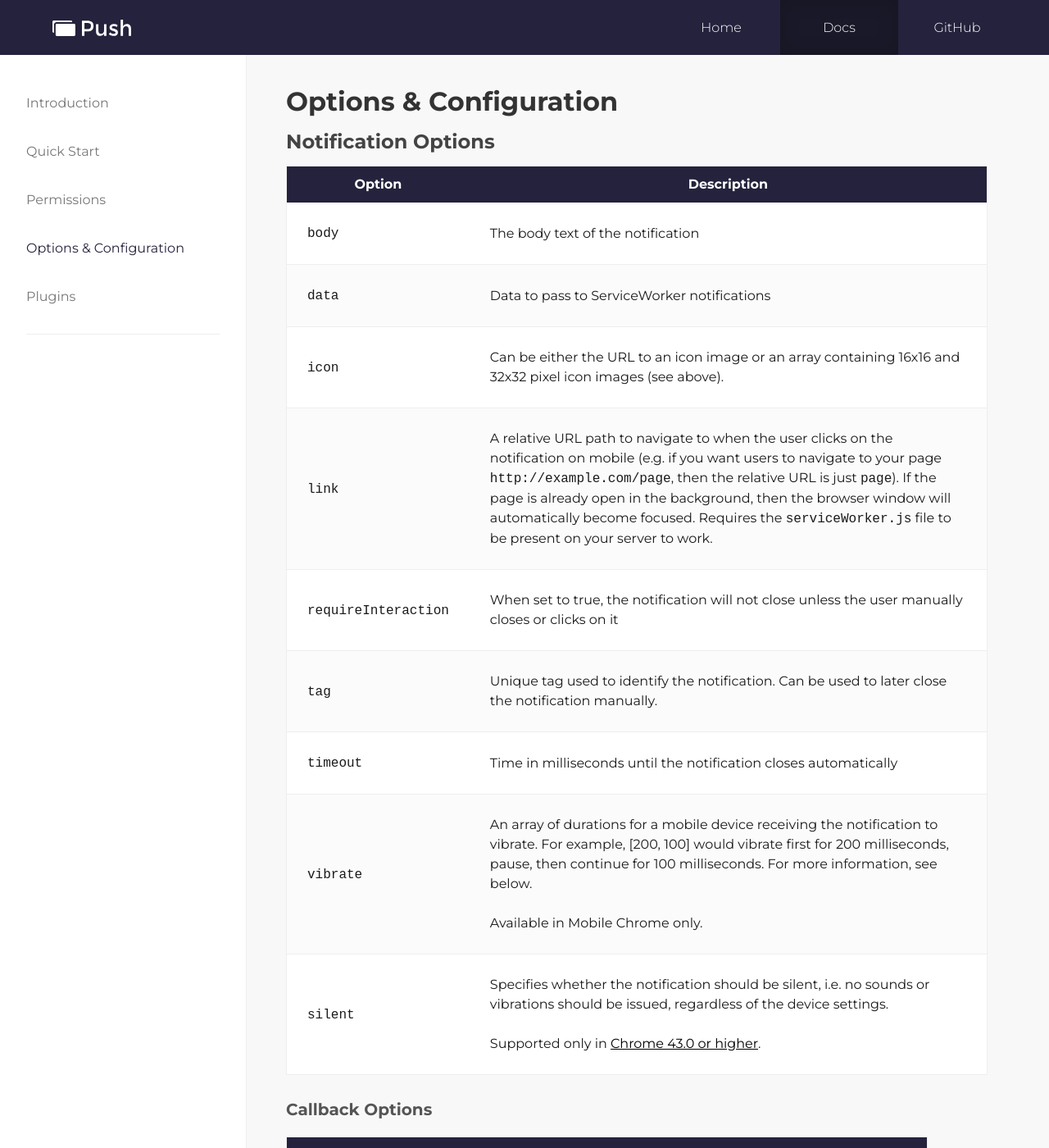
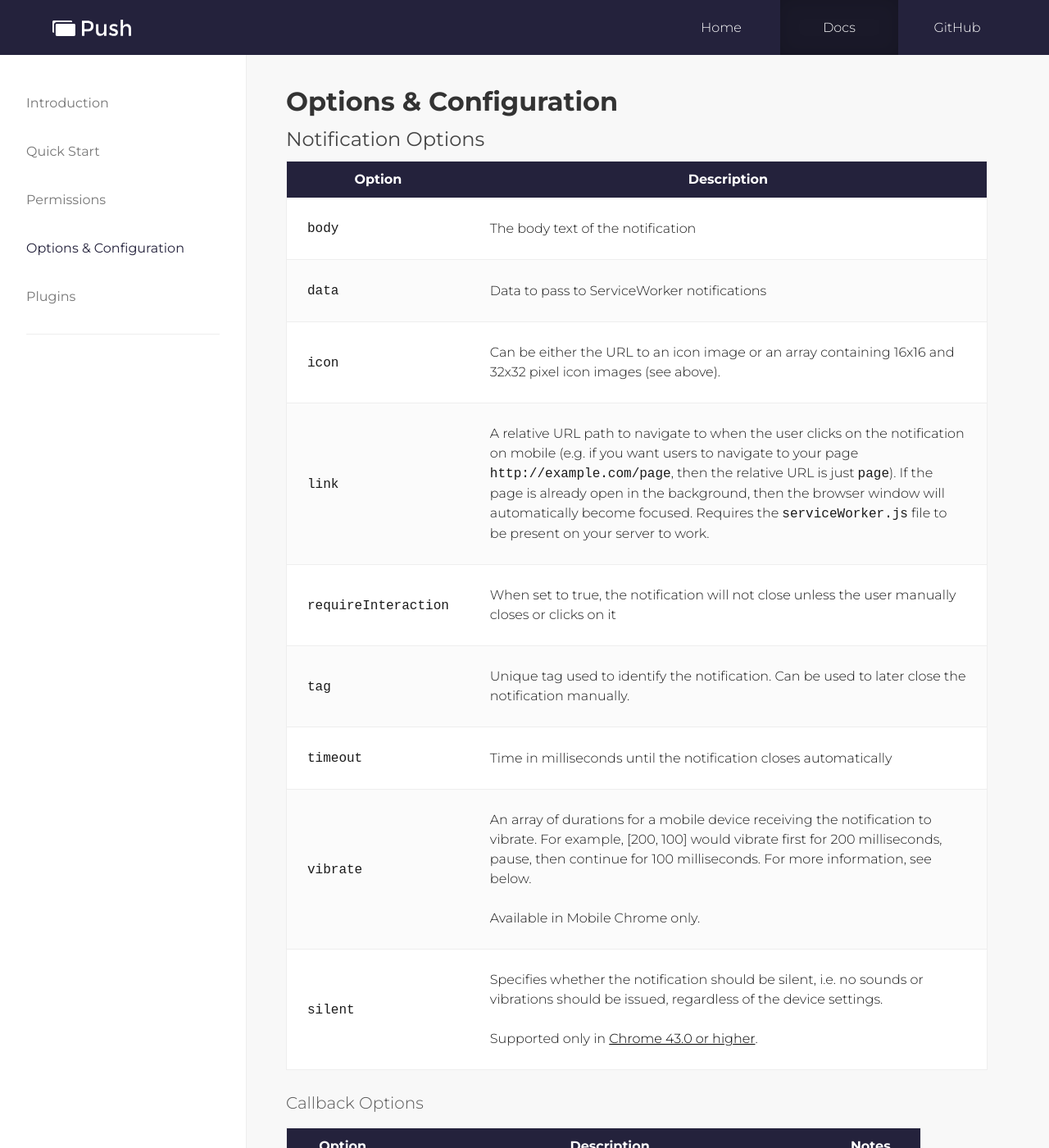
Before and after one commit to Nickersoft/push.js, a Jekyll site: the page built from docs/options.md, in a window 1280 px wide and 1400 px high. Shown: the whole window at 82% size. Built offline with Jekyll 4.4.1, drawn with Linux system fonts in a browser that asks for light colours; comment, search, counter and statistics services are not loaded.

Commit message:
Changed font weights of doc pages

```diff
--- a/css/documentation.css
+++ b/css/documentation.css
@@ -49,6 +49,7 @@
     border-left: 1px solid #eee;
     font-size: 16px;
     line-height: 1.5em;
+    font-weight: 300;
     margin-left: 300px;
     min-height: 800px;
     display: block;
@@ -76,12 +77,16 @@
 .documentation h2 {
     color: #444;
     font-size: 1.5em;
+    font-weight: 400;
+    line-height: 1em;
     padding: 0.25em 0;
 }
 
 .documentation h3 {
     color: #555;
     font-size: 1.25em;
+    font-weight: 300;
+    line-height: 1em;
     padding: 0.25em 0;
 }
 
@@ -113,7 +118,7 @@
 .documentation p {
     color: #222;
     line-height: 1.5em;
-    text-align: justify;
+    /*text-align: justify;*/
     padding: 0.5em 0;
     margin: 0;
 }
```
